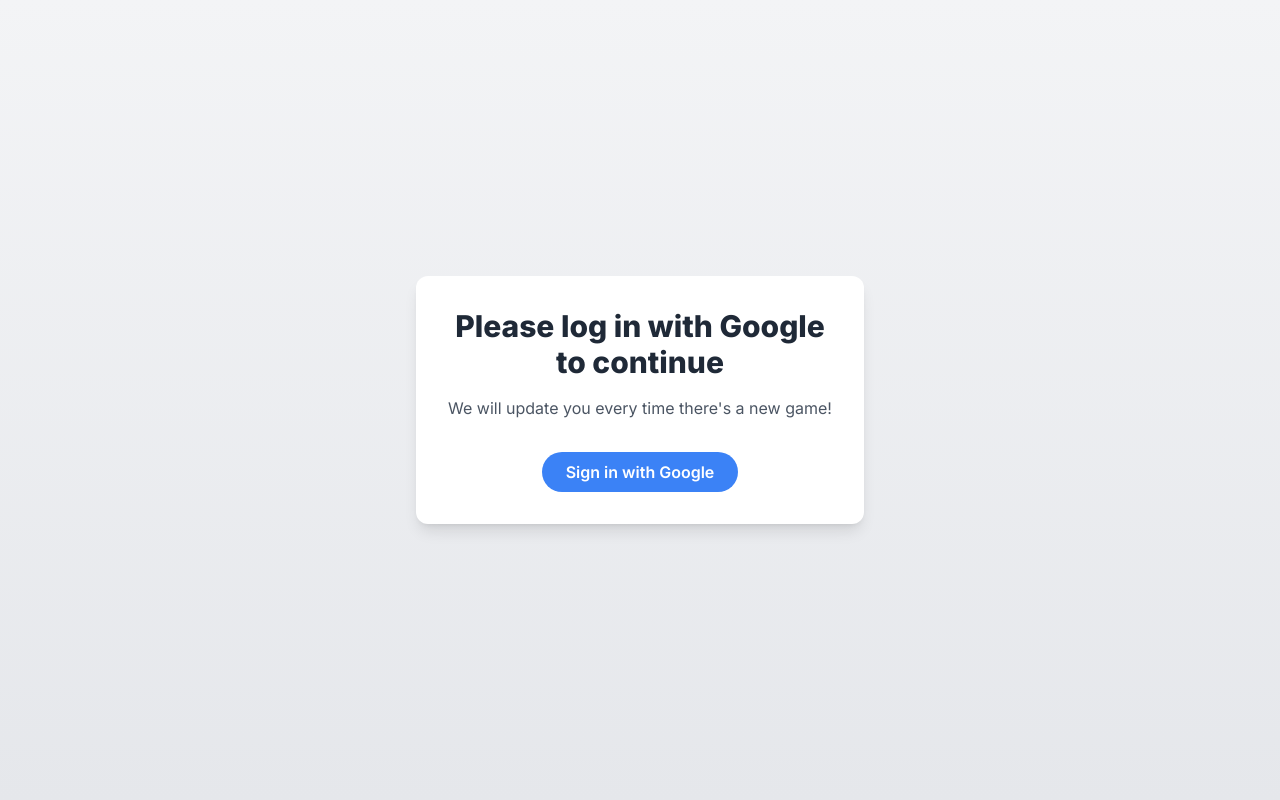
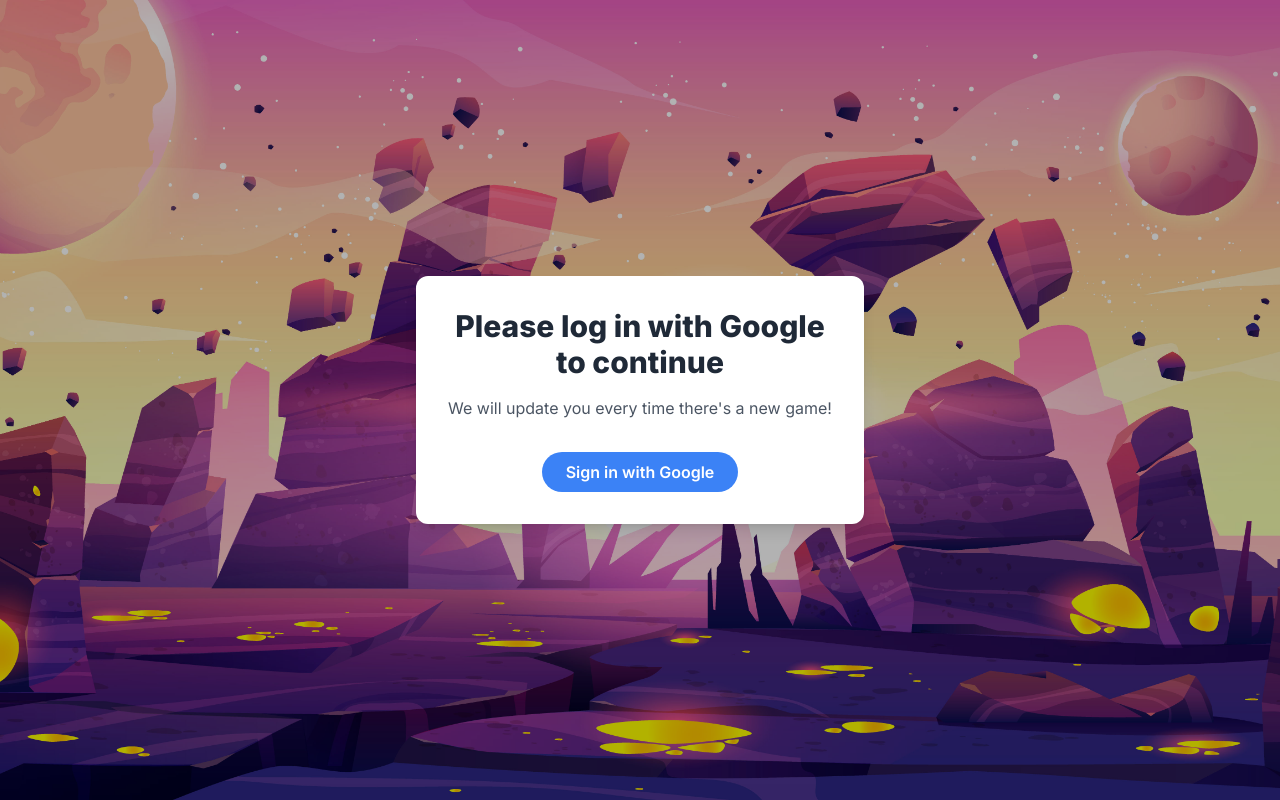
Before and after one commit to gauravahlawat81/redbrickconnections, a Next.js app: page / in a window 1280 px wide. Built offline with nearby package versions, Linux system fonts and the light colour scheme.

Commit message:
Login page redesign

```diff
--- a/app/page.tsx
+++ b/app/page.tsx
@@ -160,9 +160,17 @@
         </div>
       ) : googleUser === null ? (
         // Render Sign-In Option if Not Logged In
-        <div className="min-h-screen bg-gradient-to-b from-gray-100 to-gray-200 flex items-center justify-center p-4">
-        {/* Container/card */}
-        <div className="bg-white shadow-lg rounded-xl max-w-md w-full p-8 text-center animate-fadeInDown">
+        <div
+        className="min-h-screen bg-cover bg-center flex items-center justify-center p-4 relative"
+        style={{
+          backgroundImage: "url('/1847.jpg')",
+        }}
+      >
+        {/* Optional dark overlay for readability */}
+        <div className="absolute inset-0 bg-black/30" />
+
+        {/* Container/card (placed above the overlay) */}
+        <div className="relative bg-white shadow-lg rounded-xl max-w-md w-full p-8 text-center animate-fadeInDown">
           <h2 className="text-2xl md:text-3xl font-extrabold mb-4 text-gray-800">
             Please log in with Google to continue
           </h2>
@@ -170,7 +178,6 @@
             We will update you every time there&apos;s a new game!
           </p>
 
-          {/* The sign-in button */}
           <button
             onClick={handleGoogleSignIn}
             className="bg-blue-500 text-white font-semibold py-2 px-6 rounded-full
```
Also changed, not shown: public/1847.jpg (added).
